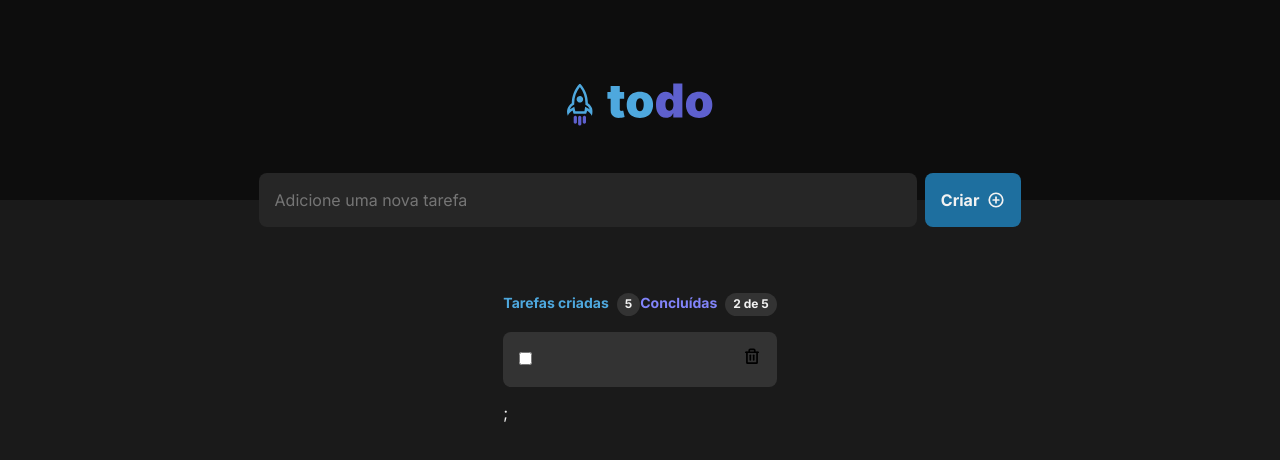
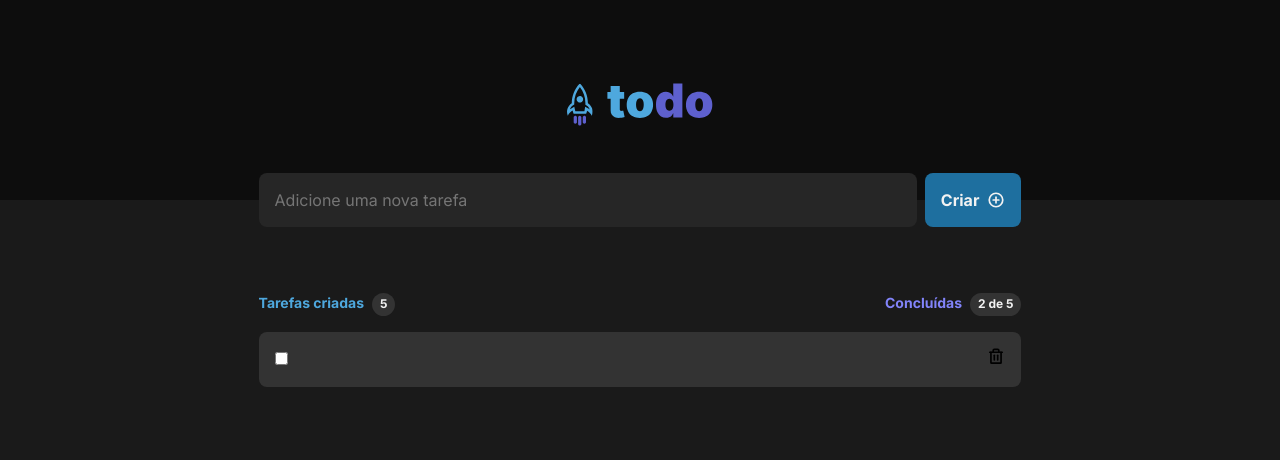
Before and after one commit to GabrielMatoss/todo-list-React, a React (Vite) app: page / in a window 1280 px wide. Both pictures are taken after a click on the button "Criar". Shown: the top 460 px of the page. Built offline with nearby package versions, Linux system fonts and the light colour scheme.

Commit message:
começando os ajustes finais no css

```diff
--- a/src/components/ListContainer/ListContainer.module.css
+++ b/src/components/ListContainer/ListContainer.module.css
@@ -44,13 +44,12 @@
 }
 
 .contentList{
-    max-width: 47.68rem;
+    width: 47.68rem;
     display: flex;
     flex-direction: column;
     margin-inline: 1rem;
     margin-top: 4rem;
 }
-
 
 .contentList div{
     display: flex;
@@ -98,15 +97,17 @@ ul{
     gap: 15px;
 }
 
+
+
 ul li .tasksContainer{
     display: flex;
     border-radius: 8px;
     padding: 16px;
-    max-width: 786px;
     background-color: var(--gray-400);
     align-items: flex-start;
     justify-content: space-between;
     gap: 12px;
+    text-overflow: clip;
 }
 
 .tasksContainer .trashButton{
--- a/src/components/ListContainer/index.tsx
+++ b/src/components/ListContainer/index.tsx
@@ -6,21 +6,19 @@ interface TaskProps{
     id: number;
     title: string;
     checked: boolean;
-  }
+}
 
 export function ListContainer() {
    const [task, setTask] = useState<TaskProps[]>([]);
    const [text, setText] = useState("");
 
    function handleAddTask(){
-    if(!task) return;
-
     setTask([...task,{
         id: Math.random(),
         title: text,
         checked: false
     }]);
-    setText("")
+    setText("");
    }
 
    function handleToggleTask(id: number){
@@ -32,7 +30,11 @@ export function ListContainer() {
       setTask(newTasksChecked)
    }
 
+   function handleRemoveTask(id: number){
+    const removeTasksFiltered = task.filter(task => task.id !== id);
 
+    setTask(removeTasksFiltered);
+   }
 
 
     return (
@@ -72,9 +74,13 @@ export function ListContainer() {
                             checked={task.checked}
                             onClick={() => {handleToggleTask(task.id)}}
                             />
+
                         </label>
+
                         <p>{task.title}</p>
+
                         <button
+                        onClick={() => {handleRemoveTask(task.id)}}
                         type="button"
                         className={styles.trashButton}
                         >
@@ -82,7 +88,7 @@ export function ListContainer() {
                         </button>
                       </div>
                     </li>
-                    ))};
+                    ))}
                 </ul>
             </div>
         </main>
```
